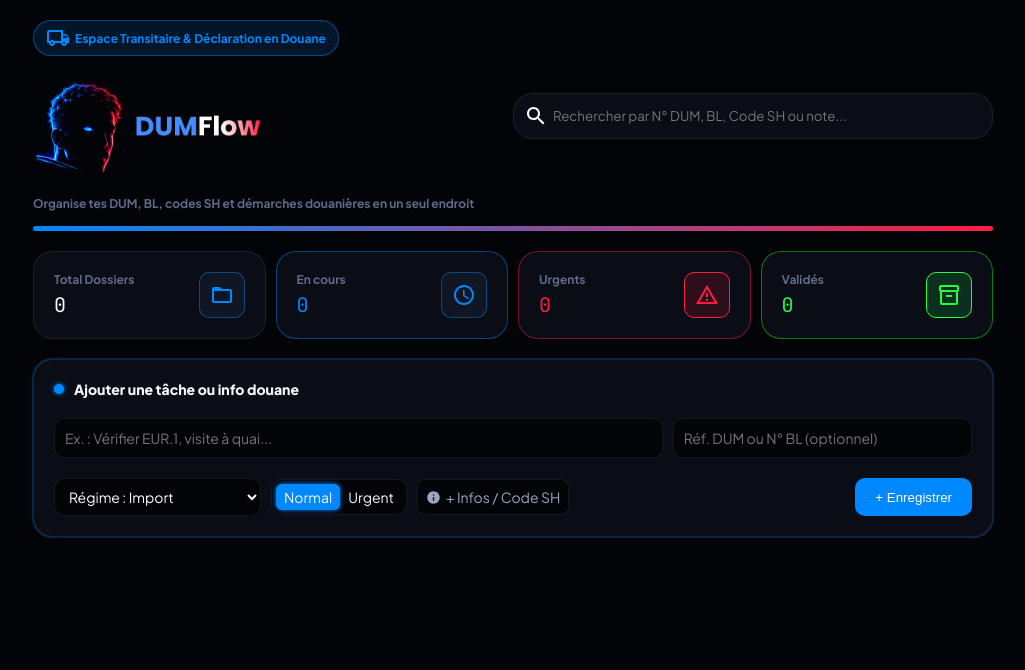
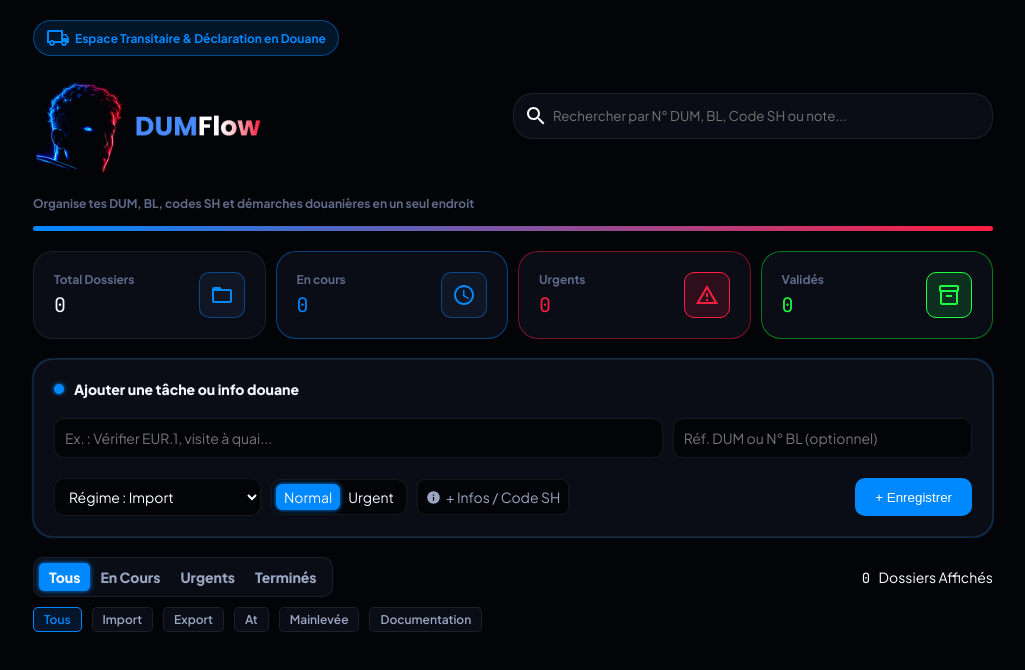
Before and after one commit to berradamehdi/DUMFlow-React, a React (Vite) app: page / in a window 1280 px wide. Shown: the top 670 px of the page, without its empty margins (127-1152 px from the left). Built offline with nearby package versions, Linux system fonts and the light colour scheme.

Commit message:
feat: add dossier status and regime filter buttons

```diff
--- a/src/components/CreateTaskForm.jsx
+++ b/src/components/CreateTaskForm.jsx
@@ -140,7 +140,7 @@ const CreateTaskForm = ({icon , tasks , setTasks}) => {
                   <option value="export"> Régime : Export </option>
                   <option value="at"> Régime : AT (Adm. Temp.) </option>
                   <option value="mainlevée"> Étape : Mainlevée </option>
-                  <option value="docs"> Docs / Factures </option>
+                  <option value="documentation"> Docs / Factures </option>
                 </select>
 
                 <div className="priority-toggle">
--- /dev/null
+++ b/src/components/TaskList.jsx
@@ -0,0 +1,37 @@
+import { useState } from "react"
+import "./../styles/taskList.css"
+
+const TaskList = () => {
+    const [ statusFilter , setStatusFilter ] = useState("tous")
+    const [ regimeFilter , setRegimeFilter ] = useState("tous")
+    return (
+        <>
+            <div className="taskList">
+                <div className="filter-bar">
+                    <div className="task-filters__top">
+                        <div className="task-filters__tabs">
+                            <buttom className={statusFilter === "tous" ? "task-filters__tab task-filters__tab--active" : "task-filters__tab"} onClick={() => setStatusFilter("tous")}> Tous </buttom>
+                            <buttom className={statusFilter === "en cours" ? "task-filters__tab task-filters__tab--active" : "task-filters__tab"} onClick={() => setStatusFilter("en cours")}> En Cours </buttom>
+                            <buttom className={statusFilter === "urgents" ? "task-filters__tab task-filters__tab--active-red" : "task-filters__tab"} onClick={() => setStatusFilter("urgents")}> Urgents </buttom>
+                            <buttom className={statusFilter === "terminés" ? "task-filters__tab task-filters__tab--active-green" : "task-filters__tab"} onClick={() => setStatusFilter("terminés")}> Terminés </buttom>
+                        </div>
+                        <div className="task-filters__count">
+                            <span className="value"> 0 </span> dossiers affichés
+                        </div>
+                    </div>
+
+                    <div className="task-filters__regimes">
+                        <button className={regimeFilter === "tous" ? "task-filters__chip task-filters__chip--active" : "task-filters__chip"} onClick={() => setRegimeFilter("tous")}> Tous </button>
+                        <button className={regimeFilter === "import" ? "task-filters__chip task-filters__chip--active" : "task-filters__chip"} onClick={() => setRegimeFilter("import")}> Import </button>
+                        <button className={regimeFilter === "export" ? "task-filters__chip task-filters__chip--active" : "task-filters__chip"} onClick={() => setRegimeFilter("export")}> Export </button>
+                        <button className={regimeFilter === "at" ? "task-filters__chip task-filters__chip--active" : "task-filters__chip"} onClick={() => setRegimeFilter("at")}> At </button>
+                        <button className={regimeFilter === "mainlevée" ? "task-filters__chip task-filters__chip--active" : "task-filters__chip"} onClick={() => setRegimeFilter("mainlevée")}> Mainlevée </button>
+                        <button className={regimeFilter === "documentation" ? "task-filters__chip task-filters__chip--active" : "task-filters__chip"} onClick={() => setRegimeFilter("documentation")}> Documentation </button>
+                    </div>
+                </div>
+            </div>
+        </>
+    )
+}
+
+export default TaskList
--- a/src/pages/Home.jsx
+++ b/src/pages/Home.jsx
@@ -10,6 +10,7 @@ import logo from "./../assets/DUMFlow_logo_transparent.png"
 import StatsOverview from "../components/StatsOverview";
 import CreateTaskForm from "../components/CreateTaskForm";
 import { useState } from "react";
+import TaskList from "../components/TaskList";
 
 const Home = () => {
     const [ tasks , setTasks ] = useState([])
@@ -45,6 +46,8 @@ const Home = () => {
                 </div>
 
                 <CreateTaskForm icon={<InfoIcon sx={{fontSize : "15px"}}/>} tasks={tasks} setTasks={setTasks}/>
+
+                <TaskList />
             </div>
         </>
   )
--- /dev/null
+++ b/src/styles/taskList.css
@@ -0,0 +1,107 @@
+.taskList {
+    display: flex;
+    flex-direction: column;
+    gap: 20px;
+}
+
+.taskList > .filter-bar {
+    display: flex;
+    flex-direction: column;
+    gap: 10px;
+}
+
+.filter-bar > .task-filters__top {
+    display: flex;
+    justify-content: space-between;
+    align-items: center;
+}
+
+.task-filters__top > .task-filters__tabs {
+    display: flex;
+    background-color: var(--bg-surface);
+    border: 1px solid var(--border-subtle);
+    padding: 5px;
+    border-radius: 10px;
+}
+
+.task-filters__tabs > .task-filters__tab {
+    padding: 5px 10px;
+    border-radius: 5px;
+    font-family: var(--font-sans);
+    font-weight: 900;
+    font-size: 14px;
+    cursor: pointer;
+    color: var(--text-secondary);
+    transition: .5s all;
+}
+
+.task-filters__tabs > .task-filters__tab--active {
+    background-color: var(--accent-blue);
+    box-shadow: 0 0 5px var(--accent-blue);
+    color: var(--text-primary);
+}
+
+.task-filters__tabs > .task-filters__tab--active-red {
+    background-color: var(--accent-red);
+    box-shadow: 0 0 5px var(--accent-red);
+    color: var(--text-primary);
+}
+
+.task-filters__tabs > .task-filters__tab--active-green {
+    background-color:  #1eff40;
+    box-shadow: 0 0 5px #1eff40;
+    color: var(--text-primary);
+}
+
+.task-filters__tabs > .task-filters__tab:hover {
+    color: var(--text-primary);
+}
+
+.task-filters__count {
+    font-size: 14px;
+    font-family: var(--font-sans);
+    text-transform: capitalize;
+}
+.task-filters__count > .value {
+    font-family: var(--font-mono);
+}
+
+@media(max-width:767px){
+    .task-filters__tabs > .task-filters__tab {
+        font-size: 12px;
+    }
+    .task-filters__count {
+        font-size: 12px;
+    }
+}
+
+.task-filters__regimes {
+    display: flex;
+    flex-wrap: wrap;
+    gap: 10px;
+    width: max-content;
+}
+
+.task-filters__regimes > .task-filters__chip {
+    padding: 4px 10px;
+    background-color: var(--bg-surface);
+    border: 1px solid var(--border-subtle);
+    font-size: 12px;
+    font-family: var(--font-sans);
+    font-weight: 600;
+    border-radius: 5px;
+    color: var(--text-secondary);
+    transition: .5s all;
+    cursor: pointer;
+    transition: .5 all;
+}
+
+.task-filters__regimes > .task-filters__chip:hover {
+    color: var(--text-primary);
+}
+
+.task-filters__regimes > .task-filters__chip--active {
+    color: var(--accent-blue);
+    border: 1px solid var(--accent-blue);
+    background-color: var(--accent-blue-soft);
+}
```
